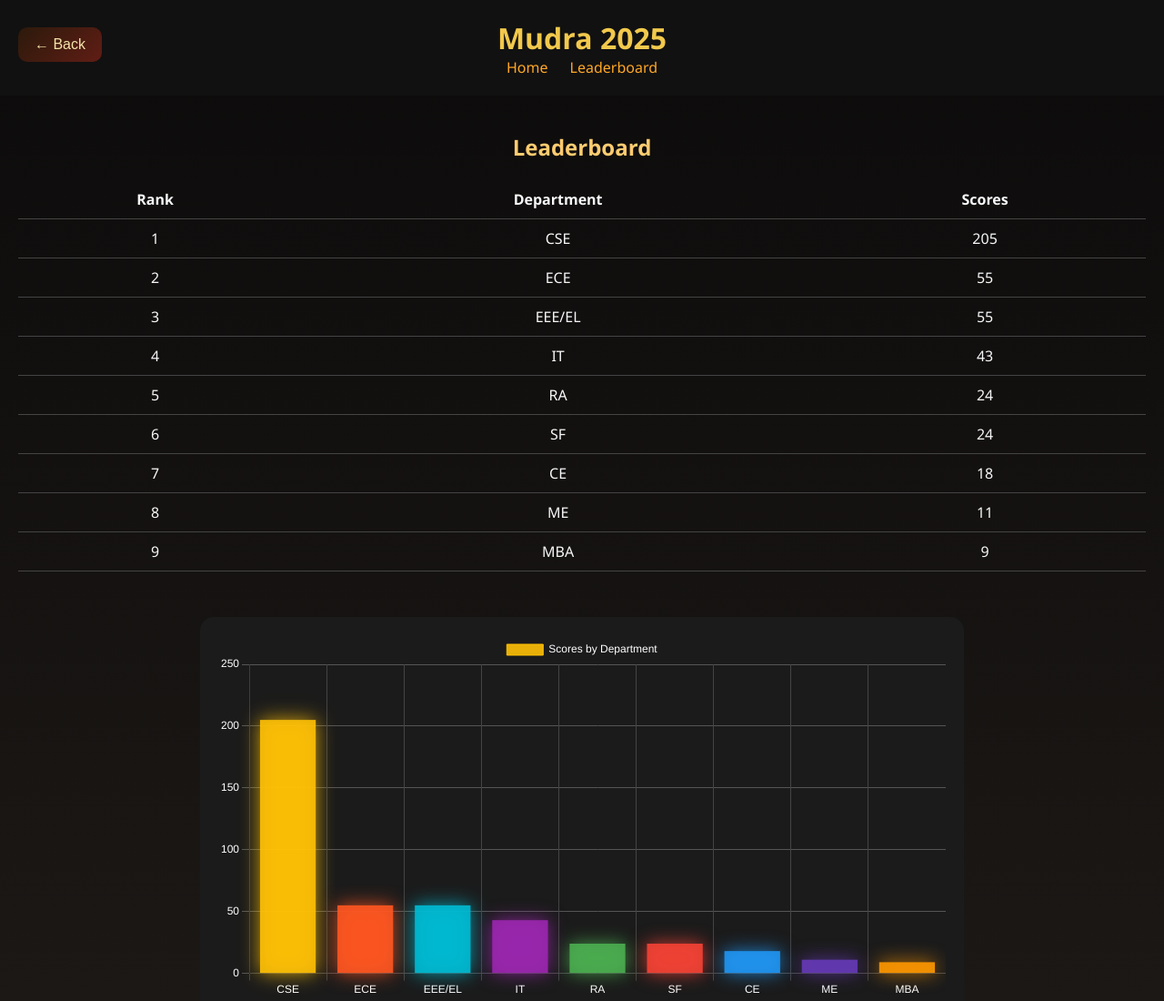
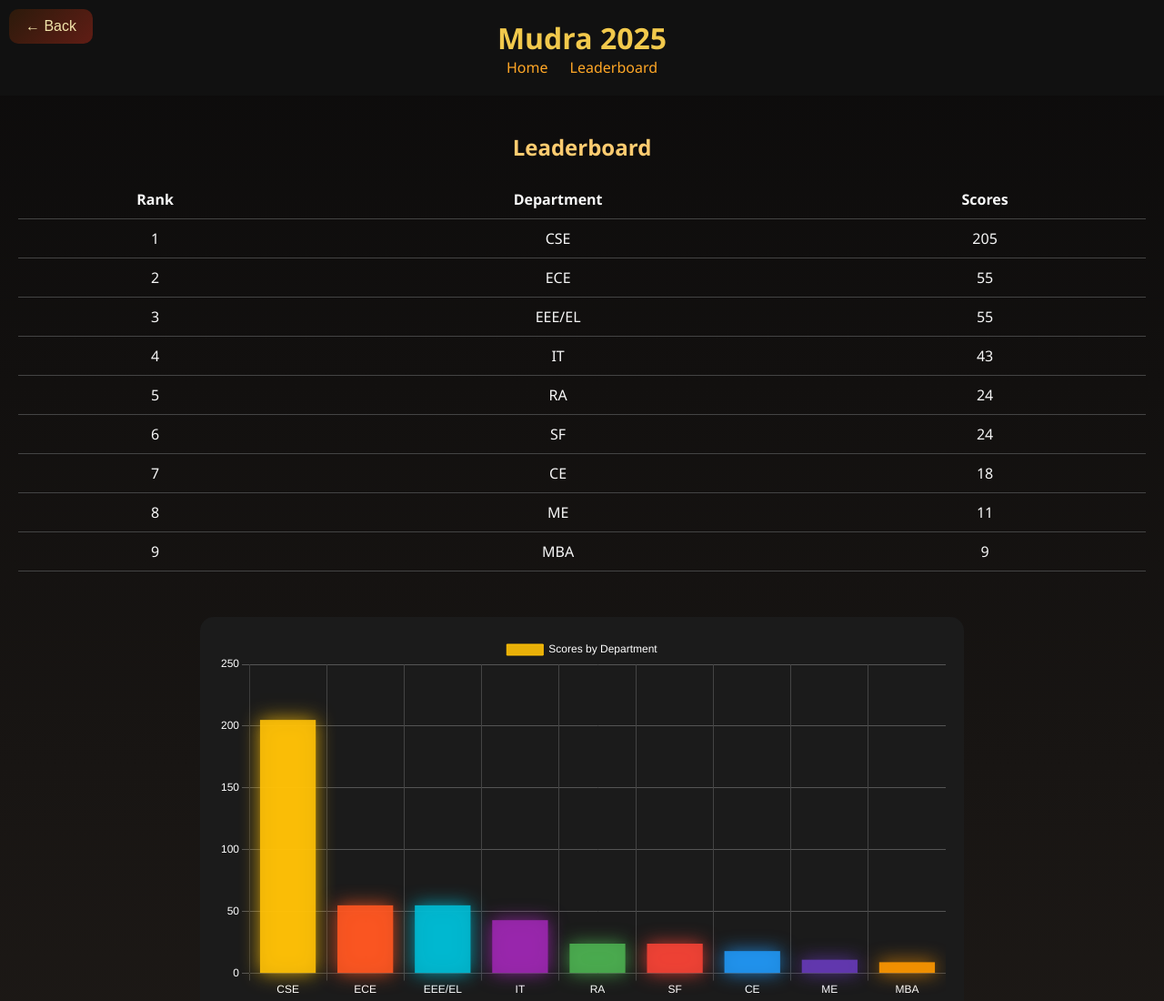
Before and after one commit to Sreelakshmi-cloud/Mudra, a plain HTML site: page scoreboard.html in a window 1280 px wide. Shown: the top 1100 px of the page at 91% size. Drawn offline with nearby package versions, Linux system fonts and the light colour scheme.

Commit message:
style changes

```diff
--- a/scoreboard.css
+++ b/scoreboard.css
@@ -60,8 +60,8 @@ body {
 
   .back-button {
     position: fixed;
-    top: 30px;
-    left: 20px;
+    top: 10px;
+    left: 10px;
     background: linear-gradient(135deg, #2c1a0b, #601d15);
     color: #f3e5ab;
     border: none;
```
